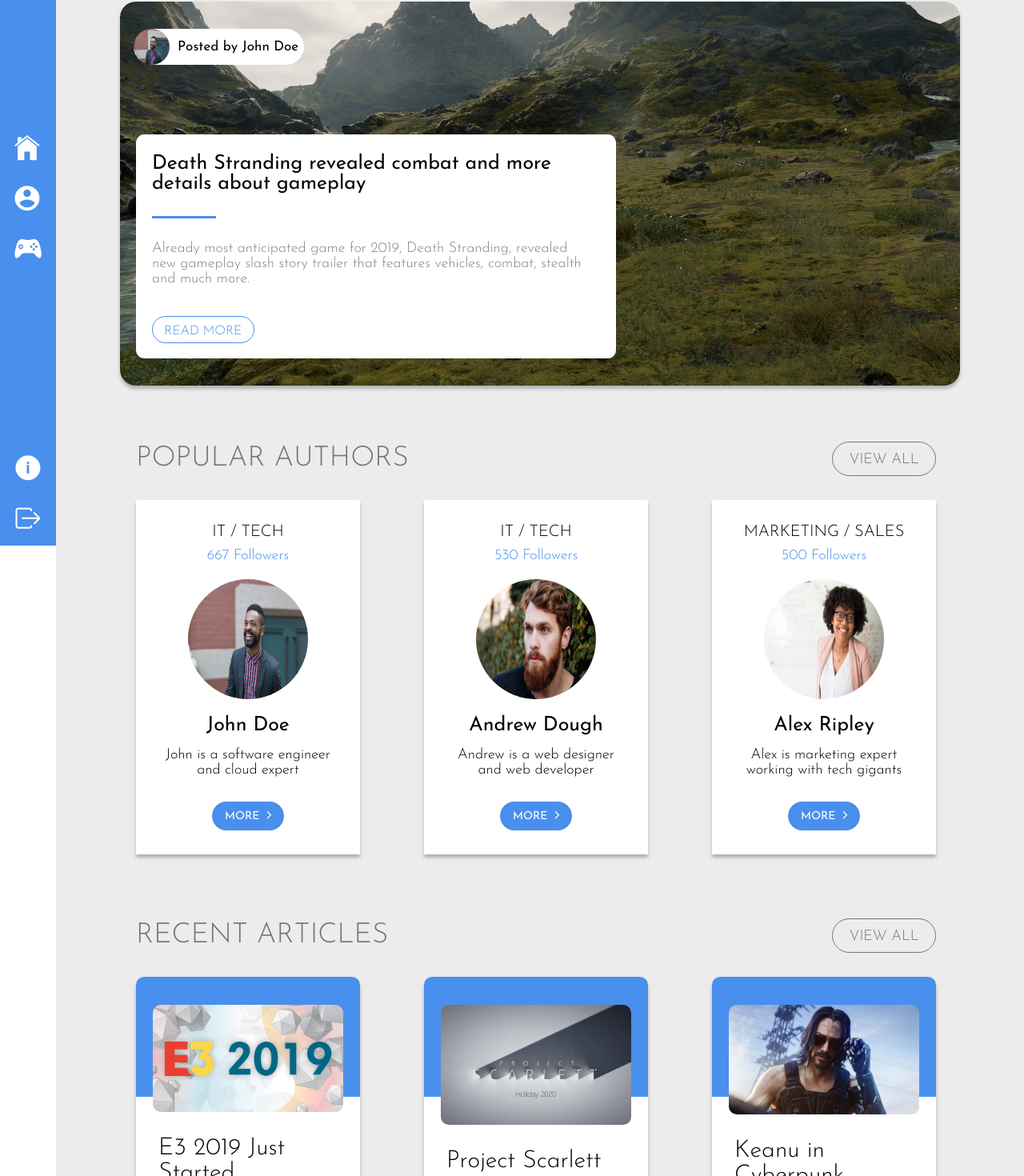
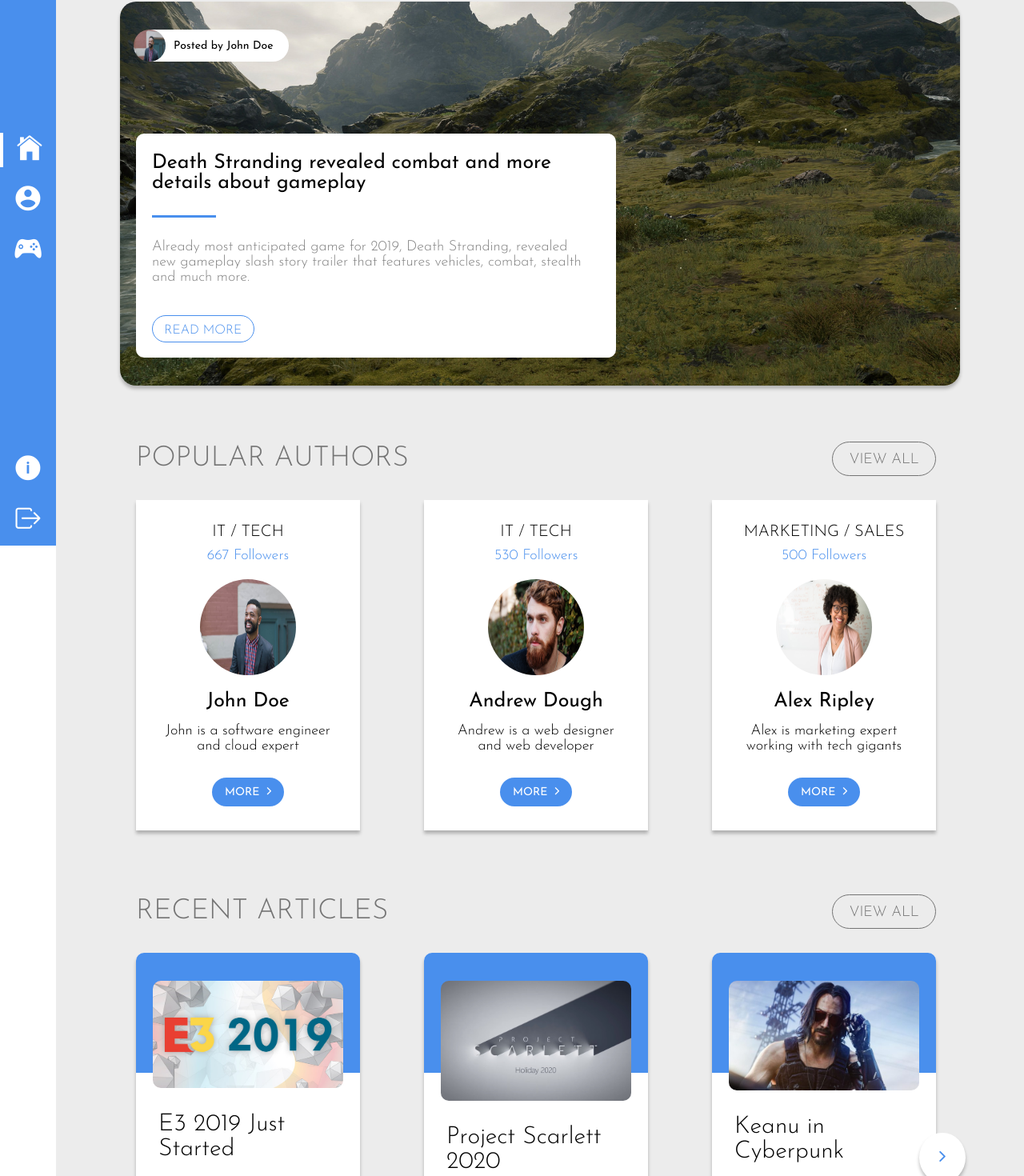
Before and after one commit to AndreasDeveloper/gamefy-web-application, a Nuxt app: page / in a window 1280 px wide. Shown: the part 118-1588 px from the top of the page at 80% size. Built offline with nearby package versions, Linux system fonts and the light colour scheme.

Commit message:
Add functionality to side navigation. | Update #5 |

```diff
--- a/components/PopularAuthors.vue
+++ b/components/PopularAuthors.vue
@@ -113,8 +113,8 @@
     h4 { font-weight: 300; font-size: 1.8rem; color: $color-primary; margin-bottom: 2rem; }
     // Author Image
     &__image {
-        width: 15rem;
-        height: 15rem;
+        width: 12rem;
+        height: 12rem;
         border-radius: 50%;
         margin-bottom: 2rem;
     }
--- a/components/RecentArticles.vue
+++ b/components/RecentArticles.vue
@@ -5,6 +5,9 @@
             <a href="#" class="btn-viewAll">View All</a>
         </div>
         <div class="recent-article-cards-wrap">
+            <!-- Button Arrow Forward -->
+            <div class="btn-arrForward"><i class="icon ion-ios-arrow-forward"></i></div>
+            <!-- Recent Article Card -->
             <div class="ra-card" v-for="article in recentArticles" :key="article.id">
                 <div class="ra-card__bk"></div>
                 <img v-bind:src="article.image" alt="Article Image" class="ra-card__image">
@@ -83,6 +86,7 @@
 @import './sass/main.scss';
 
 .recent-article-cards-wrap {
+    position: relative;
     display: flex;
     justify-content: center;
     margin-bottom: 2rem;
--- a/components/SideNav.vue
+++ b/components/SideNav.vue
@@ -4,9 +4,9 @@
             <i class="icon ion-ios-menu"></i>
         </div>
         <div class="nav-icons-wrap">
-            <i class="icon ion-ios-home"></i>
-            <i class="icon ion-md-contact"></i>
-            <i class="icon ion-logo-game-controller-b"></i>
+            <a href="/" class="nav-icons-wrap__nLink" ref="icon1"><i class="icon ion-ios-home"></i></a>
+            <a href="/user-profile" class="nav-icons-wrap__nLink" ref="icon2"><i class="icon ion-md-contact"></i></a>
+            <a href="/products" class="nav-icons-wrap__nLink" ref="icon3"><i class="icon ion-logo-game-controller-b"></i></a>
         </div>
         <div class="bottom-icons-wrap">
             <i class="icon ion-ios-information-circle"></i>
@@ -17,7 +17,23 @@
 
 <script>
 export default {
-    name: 'SideNav'
+    name: 'SideNav',
+    // Methods
+    methods: {
+        checkRoute() {
+            if (this.$route.path === '/') {
+                this.$refs.icon1.classList.toggle('sideLine');
+            } else if (this.$route.path === '/user-profile') {
+                this.$refs.icon2.classList.toggle('sideLine');
+            } else if (this.$route.path === '/products') {
+                this.$refs.icon3.classList.toggle('sideLine');
+            }
+        }
+    },
+    // Lifecycle Methods - Mounted
+    mounted() {
+        this.checkRoute();
+    }
 };
 </script>
 
@@ -44,9 +60,17 @@
 .hamburger-icon-wrap, .nav-icons-wrap, .bottom-icons-wrap {
     display: flex;
     flex-direction: column;
-    @media only screen and (max-width: $bp-small) { flex-direction: row; }
-    i { cursor: pointer; margin: 1rem 0;
+    width: 100%;
+    @media only screen and (max-width: $bp-small) { flex-direction: row; width: unset; }
+    i { cursor: pointer; margin: 1rem 0; text-align: center;
         @media only screen and (max-width: $bp-small) { margin: 0 1rem; }
     }
+    &__nLink { color: $color-white; width: 100%; text-align: center; margin: 1rem 0; }
+}
+
+// Side Line Navigation
+.sideLine {
+    border-left: .4rem solid $color-white;
+    @media only screen and (max-width: $bp-small) { border-left: 0; border-top: .4rem solid $color-white; }
 }
 </style>
--- a/components/sass/_buttons.scss
+++ b/components/sass/_buttons.scss
@@ -72,3 +72,19 @@
     font-weight: 300;
     width: 35%;
 }
+
+// Button Arrow Forward
+.btn-arrForward {
+    position: absolute;
+    top: 50%;
+    right: 4%;
+    background-color: $color-white;
+    border-radius: 50%;
+    box-shadow: 0 4px 4px rgba($color-black, .25);
+    padding: 2rem 2.5rem;
+    z-index: 100;
+    cursor: pointer;
+    i { color: $color-primary; font-size: 2rem; }
+    // - Media Queries - \\
+    @media only screen and (max-width: $bp-largest-5) { right: 0; }
+}
--- a/pages/index.vue
+++ b/pages/index.vue
@@ -1,6 +1,5 @@
 <template>
   <div>
-
     <div class="main-content">
       <!-- HEADER | START -->
       <div class="header">
@@ -88,25 +87,19 @@
   margin-left: 2rem;
   background-color: $color-white;
   border-radius: 7rem;
-  width: 17%;
+  padding-right: 2rem;
   position: relative;
   display: flex;
   align-items: center;
-  // - Media Queries - \\
-  @media only screen and (max-width: $bp-desktop) { width: 20%; }
-  @media only screen and (max-width: $bp-largest-5) { width: 25%; }
-  @media only screen and (max-width: $bp-medium) { width: 30%; }
-  @media only screen and (max-width: $bp-small) { width: 55%; }
-  @media only screen and (max-width: $bp-vsmall-3b) { width: 65%; }
   // Image
   img {
-    width: 4.5rem;
-    height: 4.5rem;
+    width: 4rem;
+    height: 4rem;
     border-radius: 50%;
     margin-left: -.3rem;
   }
   // Posted By Text
-  h2 { margin-left: 1rem; font-weight: 400; font-size: 1.7rem; }
+  h2 { margin-left: 1rem; font-weight: 400; font-size: 1.4rem; }
 }
 // Article in Header Wrapper
 .article-info-wrap {
--- /dev/null
+++ b/pages/user-profile/index.vue
@@ -0,0 +1,15 @@
+<template>
+    <div>
+
+    </div>
+</template>
+
+<script>
+export default {
+    name: 'userProfile'
+};
+</script>
+
+<style lang="scss" scoped>
+
+</style>
```
